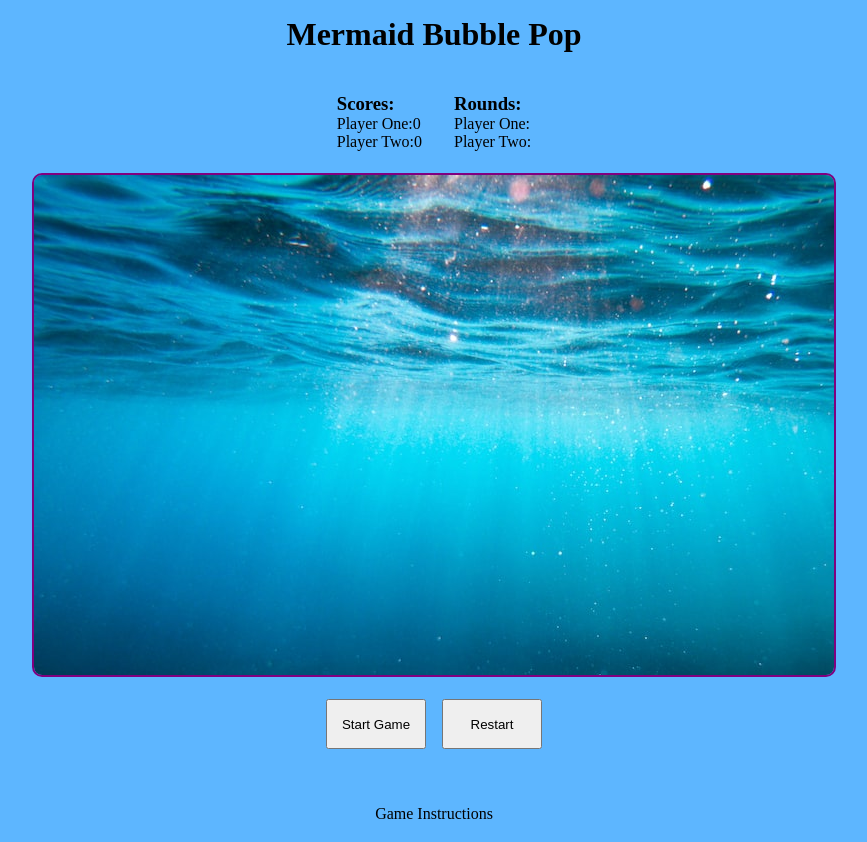
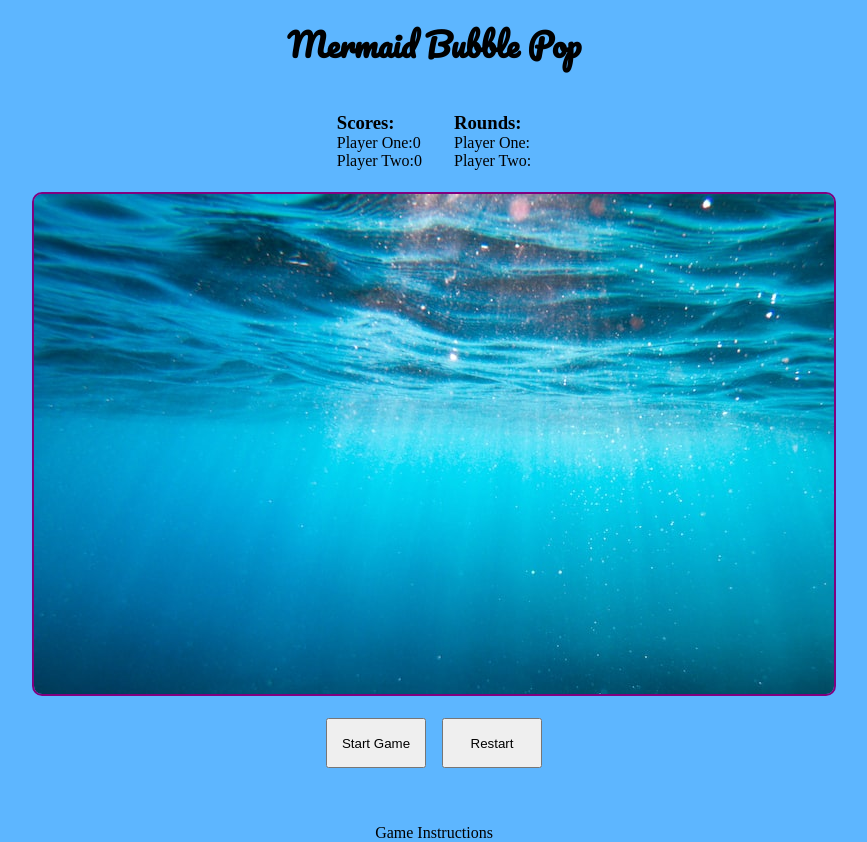
Before and after one commit to mariessad/Project_1_Game, a plain HTML site: page index.html in a window 1280 px wide. Shown: the whole page, without its empty margins (206-1073 px from the left). Drawn offline with Linux system fonts and the light colour scheme.

Commit message:
import google font

```diff
--- a/index.html
+++ b/index.html
@@ -7,6 +7,12 @@
     <title></title>
     <meta name="description" content="" />
     <meta name="viewport" content="width=device-width, initial-scale=1" />
+    <link rel="preconnect" href="https://fonts.googleapis.com" />
+    <link rel="preconnect" href="https://fonts.gstatic.com" crossorigin />
+    <link
+      href="https://fonts.googleapis.com/css2?family=Pacifico&display=swap"
+      rel="stylesheet"
+    />
     <link rel="stylesheet" href="./style.css" />
   </head>
   <body>
--- a/style.css
+++ b/style.css
@@ -15,6 +15,7 @@ body {
 .title {
   text-align: center;
   margin: 1rem;
+  font-family: "Pacifico", sans-serif;
 }
 .game-score {
   display: flex;
```
